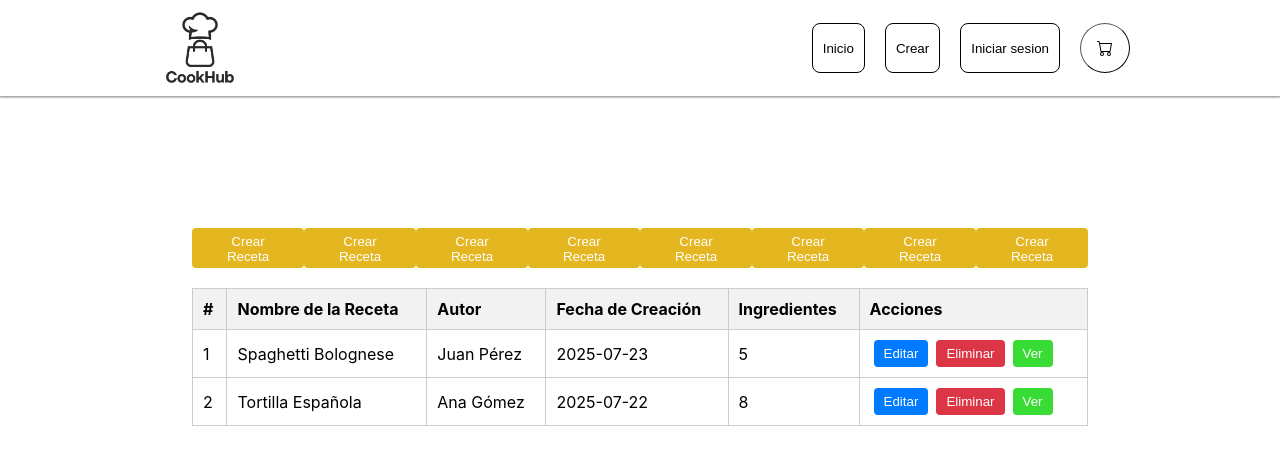
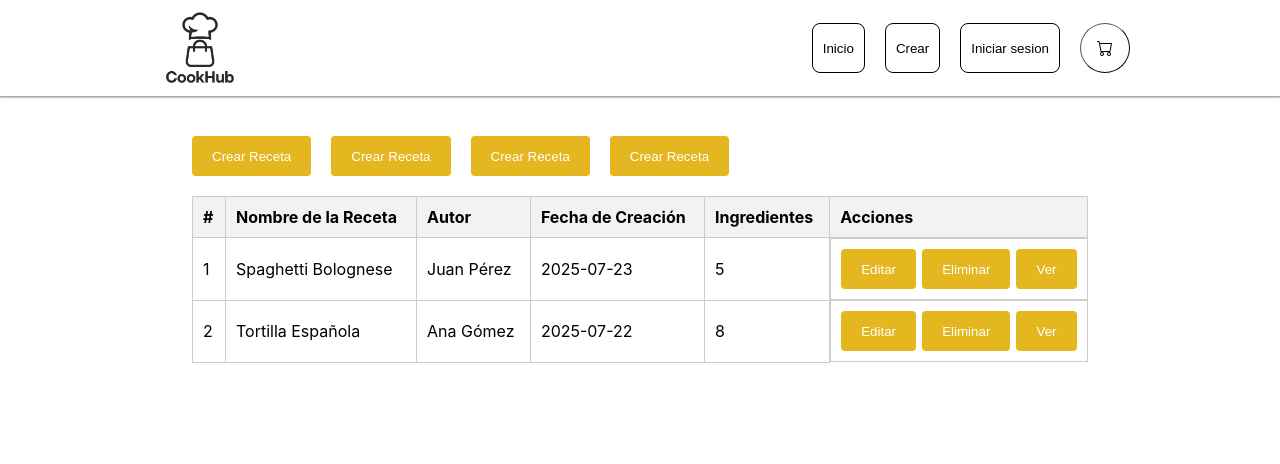
Before and after one commit to PANAMA-TEC/SEMESTRAL-lX-1LS244, a React (Vite) app: page /admin in a window 1280 px wide. Shown: the top 464 px of the page. Built offline with nearby package versions, Linux system fonts and the light colour scheme.

Commit message:
ajustando las disposiciones de pantallas

```diff
--- a/src/components/cardCategories/index.css
+++ b/src/components/cardCategories/index.css
@@ -19,7 +19,7 @@
   background-position: 50% 50%;
   background-size: cover;
   border-radius: 8px 8px 0px 0px;
-  height: 18vh;
+  height: 10vw;
   overflow: hidden;
   position: relative;
   width: 100%;
--- a/src/components/cardContent/index.css
+++ b/src/components/cardContent/index.css
@@ -25,7 +25,7 @@
   /* border-style: solid; */
   color: black;
   width: 100%;
-  gap: 40px 20PX;
+  gap: 20px calc( (100% - (16vw * 4) ) / 3);
   padding: 10px;
 
 }
--- a/src/components/cardRecipes/index.css
+++ b/src/components/cardRecipes/index.css
@@ -17,7 +17,7 @@
   background-position: 50% 50%;
   background-size: cover;
   border-radius: 8px 8px 0px 0px;
-  height: 160px;
+  height: 10vw;
   overflow: hidden;
   position: relative;
   width: 100%;
--- a/src/screens/AdminPanel/index.css
+++ b/src/screens/AdminPanel/index.css
@@ -5,48 +5,50 @@
 
   width: 100%;
   /* border-style: solid; */
-  margin-top: 14vh;
+
 }
 
 .AdminPanel .contenedor-tabla {
-
+  margin-top: 20px;
   width: 70%;
   /* border-style: solid; */
 
 }
 
-.AdminPanel .boton-crear {
+.AdminPanel .contenedor-opciones {
+  display: flex;
+  justify-content:start;
+  gap: 0px 20px;
+  padding: 20px 0px;
+}
+
+.AdminPanel .opciones {
   background-color: #e4b720;
   padding: 6px 20px;
-
   border: none;
   border-radius: 4px;
   color: white;
   cursor: pointer;
+  height: 40px;
 
-  height: 40px;
+  cursor: pointer;
 }
 
-.AdminPanel .contenedor-opciones {
-  display: flex;
-  justify-content: space-between;
-  padding: 20px 0px;
-}
-
-
-
-
-.contenedor {
-  padding: 20px;
-  font-family: Arial, sans-serif;
-
-}
-
-.titulo {
+.AdminPanel .titulo {
   font-size: 24px;
   font-weight: bold;
   margin-bottom: 20px;
 }
+
+.AdminPanel .myEspecial-td {
+  display: flex;
+  justify-content: space-between;
+}
+
+.AdminPanel .myEspecial-td .opciones{
+  height: 40px;
+}
+
 
 .tabla-recetas {
   width: 100%;
@@ -73,35 +75,7 @@
   cursor: pointer;
 }
 
-.btnEditar {
-  background-color: #007bff;
-    padding: 6px 10px;
-  margin: 0 4px;
-  border: none;
-  border-radius: 4px;
-  color: white;
-  cursor: pointer;
-}
 
-.btnEliminar {
-  background-color: #dc3545;
-    padding: 6px 10px;
-  margin: 0 4px;
-  border: none;
-  border-radius: 4px;
-  color: white;
-  cursor: pointer;
-}
-
-.btnVer {
-  background-color: #38dc35;
-    padding: 6px 10px;
-  margin: 0 4px;
-  border: none;
-  border-radius: 4px;
-  color: white;
-  cursor: pointer;
-}
 
 .contenedorBton{
 
--- a/src/screens/AdminPanel/index.jsx
+++ b/src/screens/AdminPanel/index.jsx
@@ -1,11 +1,7 @@
 import './index.css';
 import { NavBar } from '../../components/navBar';
 import logo_nav from '../../assets/image.png';
-import { CookHubImage } from '../../Icons/CookHubImage';
-import { CardContent } from '../../components/cardContent';
-import { CardRecipes } from '../../components/cardRecipes';
-import { CardCategories } from '../../components/cardCategories';
-import React from 'react';
+
 
 export const AdminPanel = () => {
 
@@ -35,14 +31,11 @@ export const AdminPanel = () => {
 
         <div className='contenedor-opciones'>
 
-          <button className="boton-crear">Crear Receta</button>
-          <button className="boton-crear">Crear Receta</button>
-          <button className="boton-crear">Crear Receta</button>
-          <button className="boton-crear">Crear Receta</button>
-          <button className="boton-crear">Crear Receta</button>
-          <button className="boton-crear">Crear Receta</button>
-          <button className="boton-crear">Crear Receta</button>
-          <button className="boton-crear">Crear Receta</button>
+          <button className="opciones">Crear Receta</button>
+          <button className="opciones">Crear Receta</button>
+          <button className="opciones">Crear Receta</button>
+          <button className="opciones">Crear Receta</button>
+
 
         </div>
         <table className="tabla-recetas">
@@ -63,17 +56,16 @@ export const AdminPanel = () => {
 
               recetas.map((receta, index) => (
                 <tr key={receta.id}>
-
                   <td>{index + 1}</td>
                   <td>{receta.nombre}</td>
                   <td>{receta.autor}</td>
                   <td>{receta.fecha}</td>
                   <td>{receta.ingredientes}</td>
 
-                  <td>
-                    <button className="btnEditar">Editar</button>
-                    <button className="btnEliminar">Eliminar</button>
-                    <button className="btnVer">Ver</button>
+                  <td className='myEspecial-td'>
+                    <button className="opciones">Editar</button>
+                    <button className="opciones">Eliminar</button>
+                    <button className="opciones">Ver</button>
                   </td>
                 </tr>
               ))
--- a/src/screens/UserView/index.css
+++ b/src/screens/UserView/index.css
@@ -11,7 +11,7 @@
   box-sizing: border-box;
 
   gap: 40px;
-  margin-top: 16vh;
+
   /* border-style: solid; */
 
 }
```
